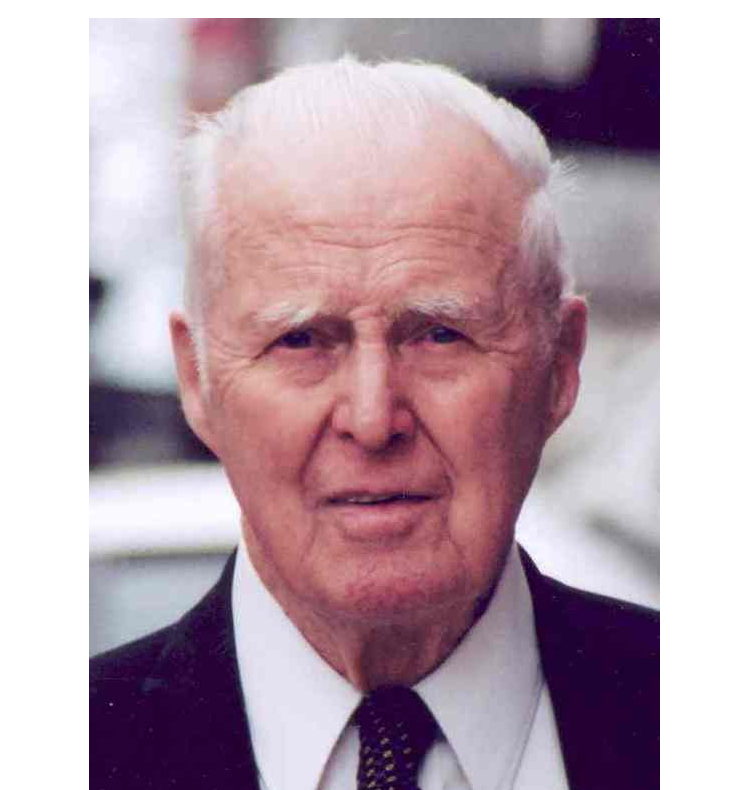
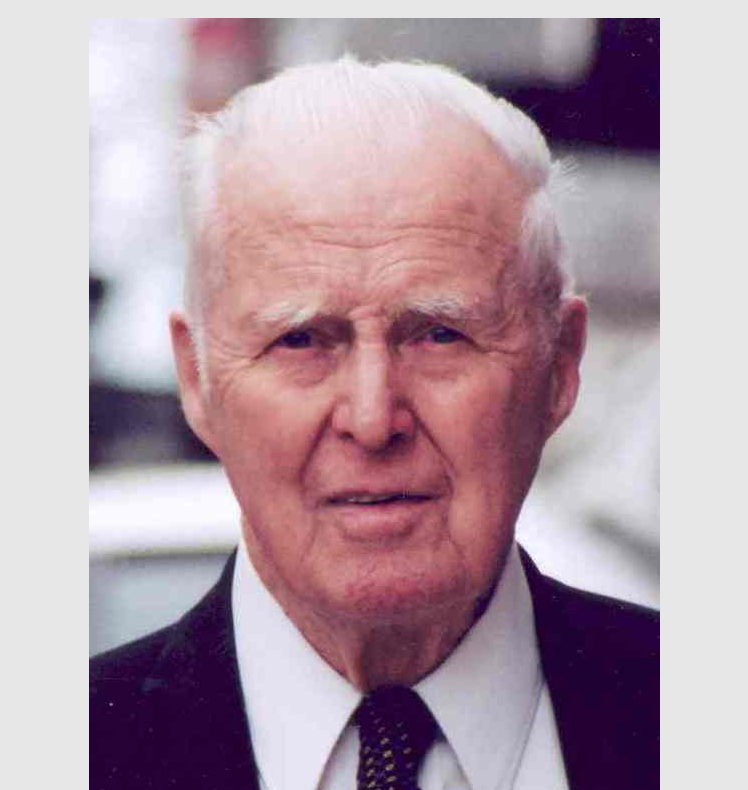
Before and after one commit to NikitaYadav197/tribute-page, a plain HTML site: page index.html in a window 1280 px wide. Shown: the part 260-1050 px from the top of the page, without its empty margins (266-1014 px from the left). Drawn offline with Linux system fonts and the light colour scheme.

Commit message:
style added backgorund color to body

```diff
--- a/index.html
+++ b/index.html
@@ -20,6 +20,9 @@
     </div>
 
 <style>
+    body{
+        background-color:#e7e7e7;
+    }
 
     h1{
         text-align: center;
```
